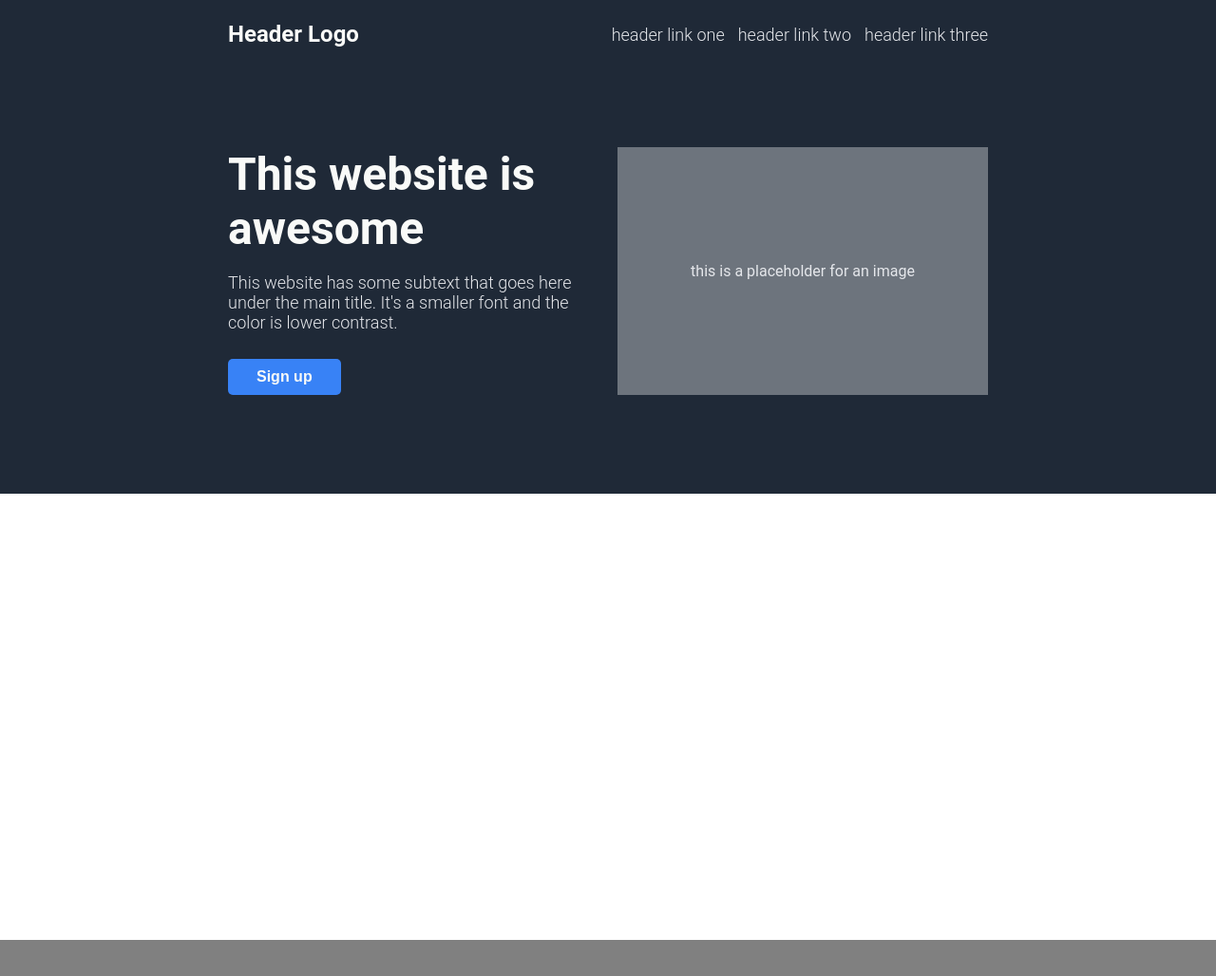
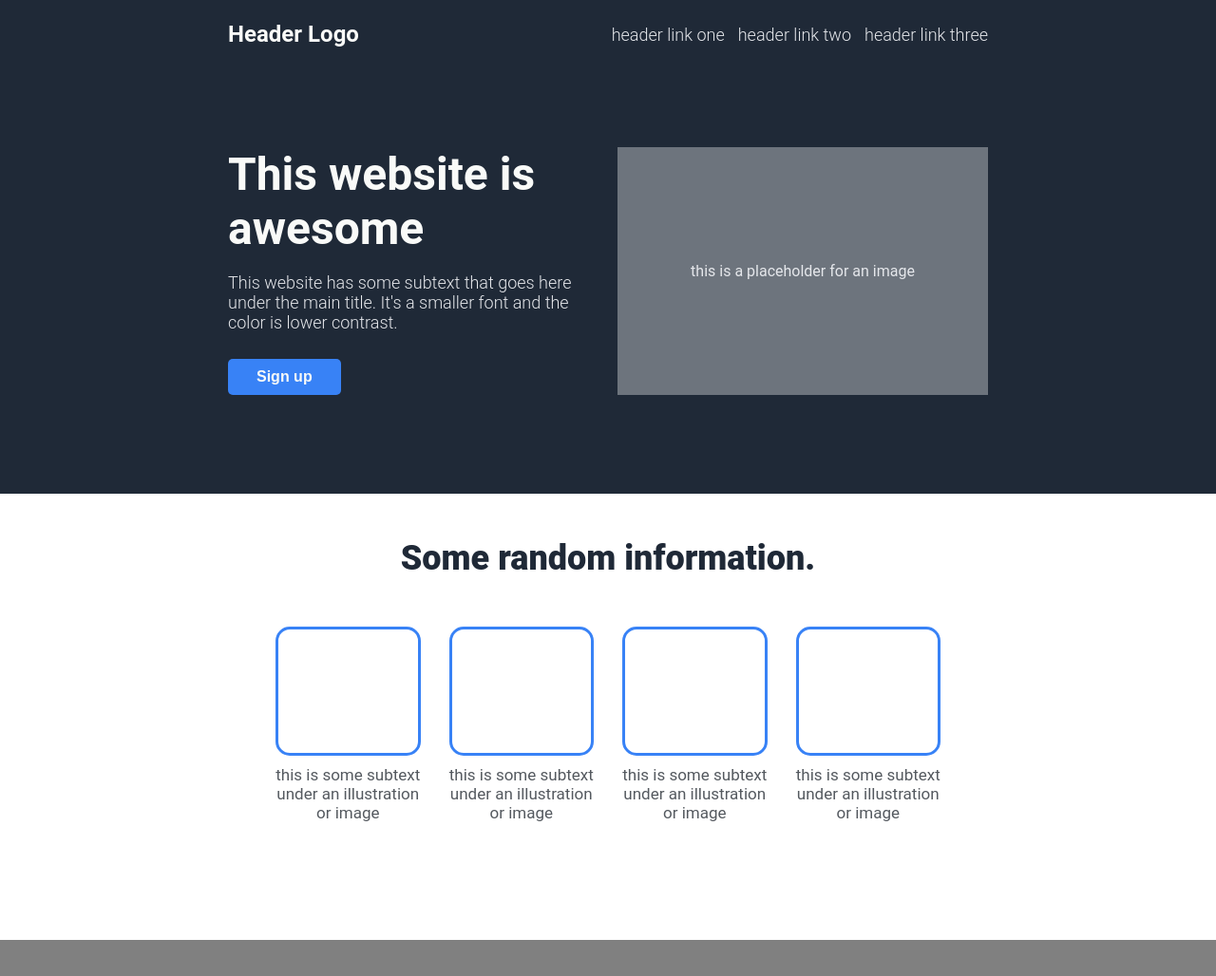
Before and after one commit to justausercoding/landing-page, a plain HTML site: page index.html in a window 1280 px wide. Shown: the top 1028 px of the page at 95% size. Drawn offline with Linux system fonts and the light colour scheme.

Commit message:
Add 'Info' block

```diff
--- a/css/styles.css
+++ b/css/styles.css
@@ -2,11 +2,11 @@
 Block:
     card
 
-Element: (when going into elements)
+Element:
     card__text
     card__image
 
-Modifiers (modifies original css / modification to a block)
+Modifiers (modifies original css / modification to a block):
     card--black
 
 try to not nest - each element should have own class
@@ -15,13 +15,15 @@ try to not nest - each element should have own class
 
 :root {
     /* colors bg */
-    --color-bg-dark: #1F2937; /* header, hero, footer */
+    --color-bg-dark: #1F2937;
     --color-bg-light: #FFF;
     --color-bg-grey: #E5E7EB;
     /* colors fg */
-    --color-fg-light-pri: #F9FAF8;  /* hero main text, header logo */
-    --color-fg-light-sec: #E5E7EB; /* hero secondary, header links */
-    --color-fg-dark: #1F2937;
+    --color-fg-light-pri: #F9FAF8;
+    --color-fg-light-sec: #E5E7EB;
+    --color-fg-dark-pri: #1F2937;
+    --color-fg-dark-sec: #54595f;
+
     /* other colors */
     --color-action: #3882F6;
     --color-image-placeholder: #6D747D;
@@ -147,7 +149,6 @@ body {
     margin: 10px 0 0 0;
 }
 
-
 /* INFO */
 .info {
     background: var(--color-bg-light);
@@ -155,11 +156,67 @@ body {
     padding: var(--padding-content);
     /* as flex parent */
     display: flex;
+    justify-content: center;
+}
+
+.info__box {
+    /* as flex child */
+    flex-basis: var(--width-content);
+    /* as flex parent */
+    display: flex;
     flex-direction: column;
     align-items: center;
 }
 
+.info__box__title {
+    padding-top: 16px;
+    /* as flex child */
+    flex: 1;
+    /* as flex parent */
+    display: flex;
+    justify-content: center;
+    align-items: center;
 
+}
+
+.info__box__sect {
+    padding: 20px 50px;
+    /* as flex child */
+    flex: 3;
+    /* as flex parent */
+    display: flex;
+    gap: 30px;
+}
+
+
+.info__box__title h2 {
+    color: var(--color-fg-dark-pri);
+    font-size: 36px;
+    font-weight: 900;
+
+}
+
+
+.card {
+    /* as flex parent */
+    display: flex;
+    flex-direction: column;
+    align-items: stretch;
+    gap: 10px;
+}
+
+.card__border {
+    flex-basis: 130px;
+    border: 3px solid var(--color-action);
+    border-radius: 15px;
+}
+
+.card__text {
+    text-align: center;
+    font-size: 17px;
+    color: var(--color-fg-dark-sec);
+
+}
 
 /* QUOTE */
 .quote {
--- a/index.html
+++ b/index.html
@@ -35,6 +35,42 @@
 
         <!-- INFO -->
         <div class="info">
+            <div class="info__box">
+                <div class="info__box__title">
+                    <h2>Some random information.</h2>
+                </div>
+                <div class="info__box__sect">
+
+                    <div class="card">
+                        <!-- image -->
+                        <div class="card__border"></div>
+                        <!-- text -->
+                        <div class="card__text">this is some subtext under an illustration or image</div>
+                    </div>
+
+                    <div class="card">
+                        <!-- image -->
+                        <div class="card__border"></div>
+                        <!-- text -->
+                        <div class="card__text">this is some subtext under an illustration or image</div>
+                    </div>
+
+                    <div class="card">
+                        <!-- image -->
+                        <div class="card__border"></div>
+                        <!-- text -->
+                        <div class="card__text">this is some subtext under an illustration or image</div>
+                    </div>
+
+                    <div class="card">
+                        <!-- image -->
+                        <div class="card__border"></div>
+                        <!-- text -->
+                        <div class="card__text">this is some subtext under an illustration or image</div>
+                    </div>
+
+                </div>
+            </div>
         </div>
 
         <!-- QUOTE -->
```
